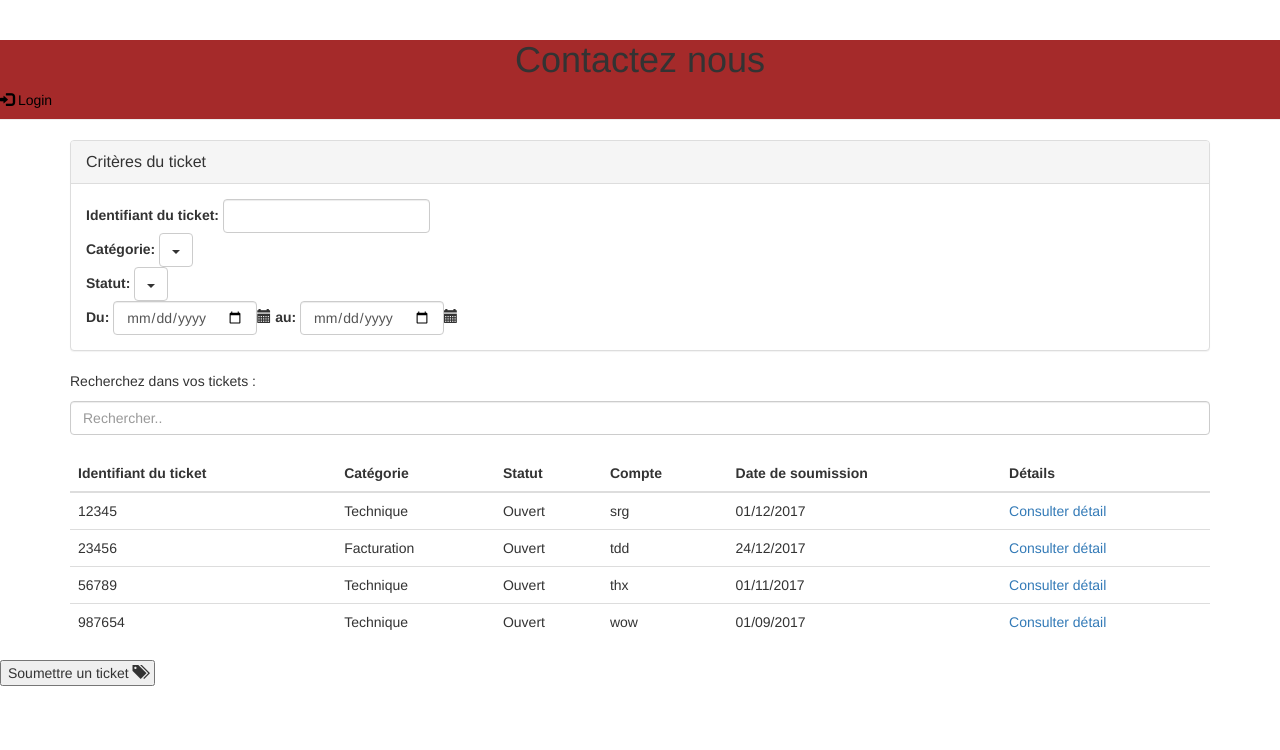
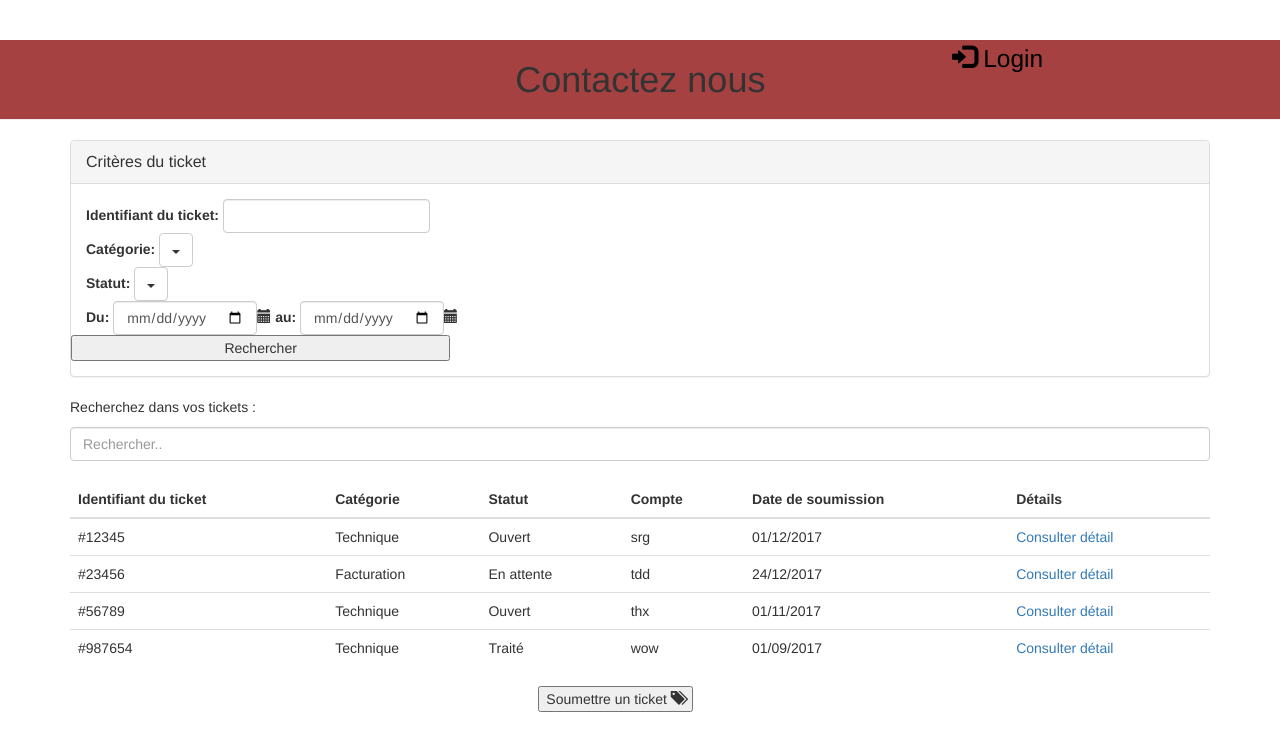
Before and after one commit to jipaow/TestBootstrap, a plain HTML site: page index.html in a window 1280 px wide. Drawn offline with nearby package versions, Linux system fonts and the light colour scheme.

Commit message:
01/12/2017
centrage bouton "soumettre un ticket"; titre header; resize lien login; champ recherche Identifiant dans le panel fonctionnel.

```diff
--- a/index.html
+++ b/index.html
@@ -18,9 +18,15 @@
 
 <body>
 
-    <header class="page-header" style="background-color:brown">
-        <h1 class="text-center">Contactez nous</h1>
-        <a href="#" style="color:black"><span class="glyphicon glyphicon-log-in"></span> Login</a>
+    <header class="page-header" style="background-color:rgb(165, 65, 65)">
+
+        <div class="row">
+                <div class="col-sm-4"></div>
+                <div class="col-sm-4" style="margin-left:6%"><h1 >Contactez nous</h1></div>
+                <div class="col-sm-2"></div>
+                <div class="col-sm-2"><a href="#" style="color:black; font-size:175%"><span class="glyphicon glyphicon-log-in"></span> Login</a></div>
+            </div>
+
     </header>
 
 
@@ -33,10 +39,10 @@
                 <form class="form-inline">
                     <div class="form-group">
                         <label for="identifiant du ticket">Identifiant du ticket: </label>
-                        <input type="default" class="form-control" id="pwd">
+                        <input type="default" class="form-control" id="myInput">
                         <div class="dropdown">
                             <label for="categorie">Catégorie: </label>
-                            <button class="btn btn-default dropdown-toggle" type="button" data-toggle="dropdown">
+                            <button class="btn btn-default dropdown-toggle" type="button" data-toggle="dropdown" id="myInput">
                                 <span class="caret"></span>
                             </button>
                             <ul class="dropdown-menu">
@@ -55,19 +61,22 @@
                         </div>
                         <div class="dropdown">
                             <label for="statut">Statut: </label>
-                            <button class="btn btn-default dropdown-toggle" type="button" data-toggle="dropdown">
+                            <button class="btn btn-default dropdown-toggle" type="button" data-toggle="dropdown" id="myInput">
                                 <span class="caret"></span>
                             </button>
                             <ul class="dropdown-menu">
                                 <li><a href="#">Ouvert</a></li>
-                                <li><a href="#">En Attente</a></li>
+                                <li><a href="#">En attente</a></li>
                                 <li><a href="#">Traité</a></li>
                             </ul>
                         </div>
                         <label for="date">Du:</label>
-                        <input type="date" class="form-control" id="date"><span class="glyphicon glyphicon-calendar"></span>
+                        <input type="date" class="form-control" id="myInput"><span class="glyphicon glyphicon-calendar"></span>
                         <label for="date">au:</label>
-                        <input type="date" class="form-control" id="date"><span class="glyphicon glyphicon-calendar"></span>
+                        <input type="date" class="form-control" id="myInput"><span class="glyphicon glyphicon-calendar"></span>
+                    </div>
+                    <div class="row">
+                       <button class="col-sm-4" type="button" class="btn btn-default">Rechercher</button>
                     </div>
 
                 </form>
@@ -98,7 +107,7 @@
                 </thead>
                 <tbody id="myTable">
                     <tr>
-                        <td>12345</td>
+                        <td>#12345</td>
                         <td>Technique</td>
                         <td>Ouvert</td>
                         <td>srg</td>
@@ -108,9 +117,9 @@
                         </td>
                     </tr>
                     <tr>
-                        <td>23456</td>
+                        <td>#23456</td>
                         <td>Facturation</td>
-                        <td>Ouvert</td>
+                        <td>En attente</td>
                         <td>tdd</td>
                         <td>24/12/2017</td>
                         <td>
@@ -118,7 +127,7 @@
                         </td>
                     </tr>
                     <tr>
-                        <td>56789</td>
+                        <td>#56789</td>
                         <td>Technique</td>
                         <td>Ouvert</td>
                         <td>thx</td>
@@ -128,9 +137,9 @@
                         </td>
                     </tr>
                     <tr>
-                        <td>987654</td>
+                        <td>#987654</td>
                         <td>Technique</td>
-                        <td>Ouvert</td>
+                        <td>Traité</td>
                         <td>wow</td>
                         <td>01/09/2017</td>
                         <td>
@@ -143,9 +152,13 @@
     </div>
 
 <div class="row">
-    <div class="col"></div>
+    <div class="col-sm-4"></div>
+    <div class="col-sm-4">
+        <button class="container-sm" style="margin-left:25%"  type="button" class="btn btn-link">Soumettre un ticket  <span class="glyphicon glyphicon-tags"></span></button>
+    </div>
+    <div class="col-sm-4"></div>
 </div>
-    <button class="container-s text-center" type="button" class="btn btn-link">Soumettre un ticket  <span class="glyphicon glyphicon-tags"></span></button>
+
 
 
 
```
